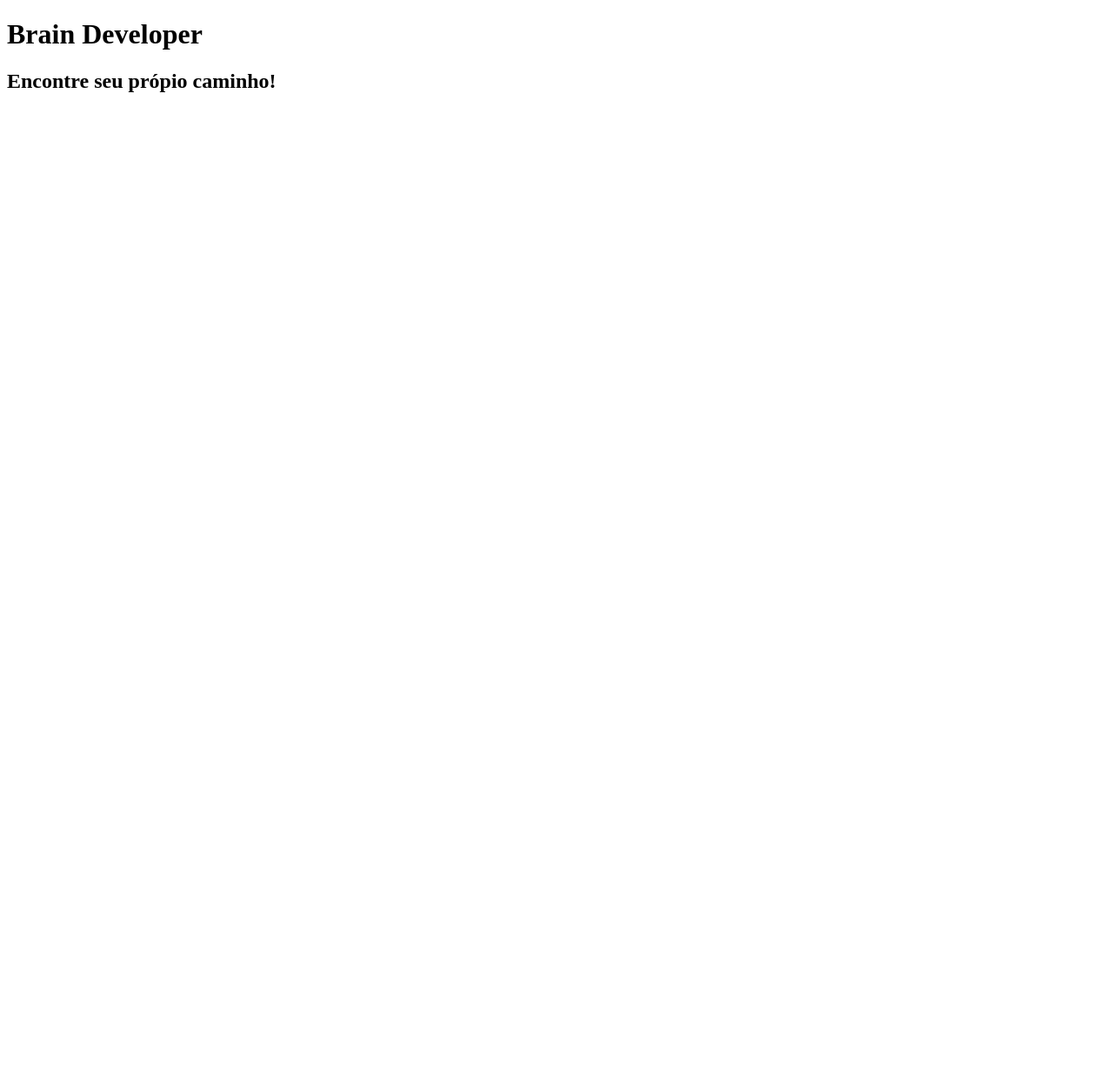
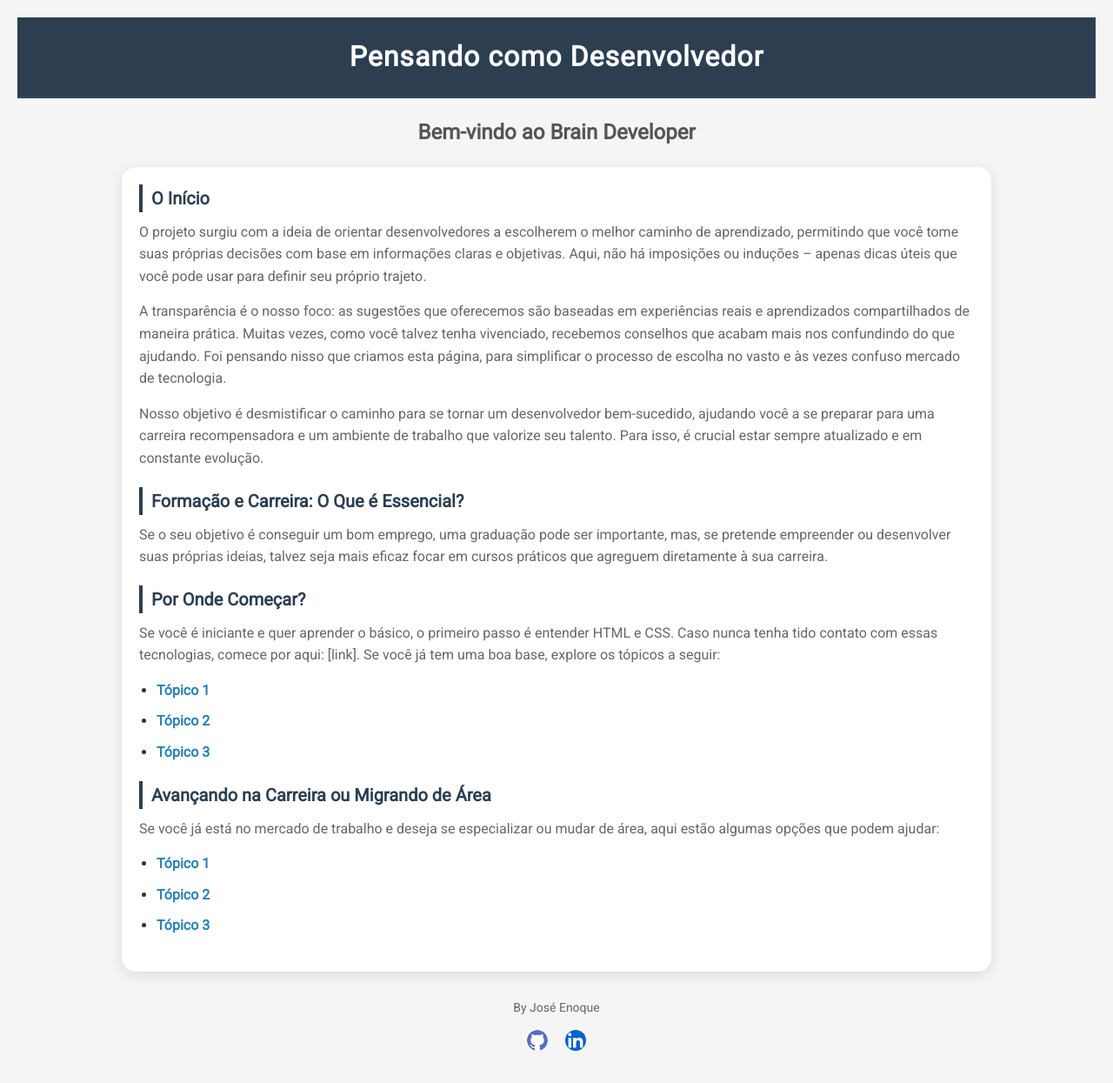
Before and after one commit to ESousa97/Brain-Developer, a plain HTML site: page index.html in a window 1280 px wide. Shown: the whole page at 87% size. Before the commit the page ends 800 px from the top, so only its background shows below. Drawn offline with Linux system fonts and the light colour scheme.

Commit message:
Finish main page.

```diff
--- a/index.html
+++ b/index.html
@@ -4,12 +4,66 @@
     <meta charset="UTF-8">
     <meta name="viewport" content="width=device-width, initial-scale=1.0">
     <title>Brain Developer</title>
+    <link rel="stylesheet" href="/styles.css">
+    <link href="https://fonts.googleapis.com/css?family=Roboto" rel="stylesheet">
 </head>
 <body>
-    <div>
-        <h1>Brain Developer</h1>
-    </div>
-    <h2>Encontre seu própio caminho!</h2>
+    <header>
+        <div class="container">
+            <h1 class="title-main">Pensando como Desenvolvedor</h1>
+        </div>
+    </header>
 
+    <main>
+        <section class="intro">
+            <h2 class="sub-title">Bem-vindo ao Brain Developer</h2>
+        </section>
+
+        <section class="content">
+            <article class="introduction">
+                <h3>O Início</h3>
+                <p>O projeto surgiu com a ideia de orientar desenvolvedores a escolherem o melhor caminho de aprendizado, permitindo que você tome suas próprias decisões com base em informações claras e objetivas. Aqui, não há imposições ou induções – apenas dicas úteis que você pode usar para definir seu próprio trajeto.</p>
+                <p>A transparência é o nosso foco: as sugestões que oferecemos são baseadas em experiências reais e aprendizados compartilhados de maneira prática. Muitas vezes, como você talvez tenha vivenciado, recebemos conselhos que acabam mais nos confundindo do que ajudando. Foi pensando nisso que criamos esta página, para simplificar o processo de escolha no vasto e às vezes confuso mercado de tecnologia.</p>
+                <p>Nosso objetivo é desmistificar o caminho para se tornar um desenvolvedor bem-sucedido, ajudando você a se preparar para uma carreira recompensadora e um ambiente de trabalho que valorize seu talento. Para isso, é crucial estar sempre atualizado e em constante evolução.</p>
+            </article>
+
+            <article class="education-career">
+                <h3>Formação e Carreira: O Que é Essencial?</h3>
+                <p>Se o seu objetivo é conseguir um bom emprego, uma graduação pode ser importante, mas, se pretende empreender ou desenvolver suas próprias ideias, talvez seja mais eficaz focar em cursos práticos que agreguem diretamente à sua carreira.</p>
+            </article>
+
+            <article class="getting-started">
+                <h3>Por Onde Começar?</h3>
+                <p>Se você é iniciante e quer aprender o básico, o primeiro passo é entender HTML e CSS. Caso nunca tenha tido contato com essas tecnologias, comece por aqui: [link]. Se você já tem uma boa base, explore os tópicos a seguir:</p>
+                <ul>
+                    <li><a href="#">Tópico 1</a></li>
+                    <li><a href="#">Tópico 2</a></li>
+                    <li><a href="#">Tópico 3</a></li>
+                </ul>
+            </article>
+
+            <article class="career-advancement">
+                <h3>Avançando na Carreira ou Migrando de Área</h3>
+                <p>Se você já está no mercado de trabalho e deseja se especializar ou mudar de área, aqui estão algumas opções que podem ajudar:</p>
+                <ul>
+                    <li><a href="#">Tópico 1</a></li>
+                    <li><a href="#">Tópico 2</a></li>
+                    <li><a href="#">Tópico 3</a></li>
+                </ul>
+            </article>
+        </section>
+    </main>
+
+    <footer>
+        <p>By José Enoque</p>
+        <div class="social-links">
+            <a href="https://github.com/ESousa97" target="_blank" class="social-icon">
+                <img src="./Assets/github-icon.svg" alt="GitHub">
+            </a>
+            <a href="https://www.linkedin.com/in/enoque-sousa-bb89aa168/" target="_blank" class="social-icon">
+                <img src="./Assets/linkedin-icon.png" alt="LinkedIn">
+            </a>
+        </div>
+    </footer>
 </body>
 </html>
--- /dev/null
+++ b/styles.css
@@ -0,0 +1,121 @@
+* {
+    margin: 0;
+    padding: 0;
+    box-sizing: border-box;
+}
+
+/* Estiliza o corpo da página */
+body {
+    font-family: 'Roboto', sans-serif;
+    font-size: 16px;
+    line-height: 1.6;
+    background-color: #f5f5f5; /* Fundo claro para constraste */
+    color: #333; /* Texto em um tom de cinza escuro */
+    padding: 20px;
+}
+
+/* Estilo de cabeçalho */
+header {
+    background-color: #2c3e50; /* Azul escuro moderno */
+    color: #ffffff;
+    padding: 20px;
+    text-align: center;
+    border-bottom: 2px solid #34495e;
+}
+
+.title-main {
+    font-size: 2rem; /* Tamanho grande para destaque */
+    font-weight: 700; /* Negrito */
+    letter-spacing: 1px;
+}
+
+/* Estilo da seção de introdução */
+.intro {
+    text-align: center;
+    margin: 20px 0;
+}
+
+.sub-title {
+    font-size: 1.5rem;
+    font-weight: 600;
+    color: #555;
+}
+
+/* Estilo do conteúdo principal */
+.content {
+    max-width: 1000px;
+    margin: 0 auto; /* Centraliza o conteúdo */
+    padding: 20px;
+    background-color: #ffffff; /* Fundo branco para destacar o texto */
+    border-radius: 16px; /* Borda arredondada */
+    box-shadow: 0 4px 16px rgba(0, 0, 0, 0.1); /* Sombra suave para destacar o fundo do background */
+}
+
+article {
+    margin-bottom: 20px;
+}
+
+h3 {
+    font-size: 1.25rem;
+    color: #2c3e50; /* Azul para títulos */
+    margin-bottom: 10px;
+    border-left: 4px solid #2c3e50; /* Barra decorativa ao lado do título */
+    padding-left: 10px; /* Espaço entre a barra e o título */
+}
+
+p {
+    margin-bottom: 15px;
+    color: #666; /* Cinza suave para texto */
+}
+
+/* Estilo de lista */
+
+ul {
+    list-style-type: disc;
+    padding-left: 20px;
+    margin-bottom: 15px;
+}
+
+li {
+    margin-bottom: 10px;
+}
+
+a {
+    color: #2980b9; /* Azul vibrante para links */
+    text-decoration: none;
+    transition: color 0.3s;
+    font-weight: 600;
+}
+
+a:hover {
+    color: #1a5d8c; /* Azul escuro ao passar o mouse */
+}
+
+/* Estilo do rdapé */
+
+footer {
+    text-align: center;
+    padding: 10px;
+    margin-top: 20px;
+    font-size: 0.875rem;
+    color: #999; /* Cinza claro */
+}
+
+.social-links {
+    display: flex;
+    justify-content: center;
+    gap: 20px;
+    margin-top: 10px;
+}
+
+.social-icon img {
+    width: 24px;
+    height: 24px;
+    transition: transform 0.3s, opacity 0.3s;
+    border-radius: 25px;
+}
+
+.social-icon img:hover {
+    transform: scale(1.1);
+    opacity: 0.8;
+}
```
Also changed, not shown: Assets/github-icon.svg (added), Assets/linkedin-icon.png (added), pages/Html-Page.html (added).
